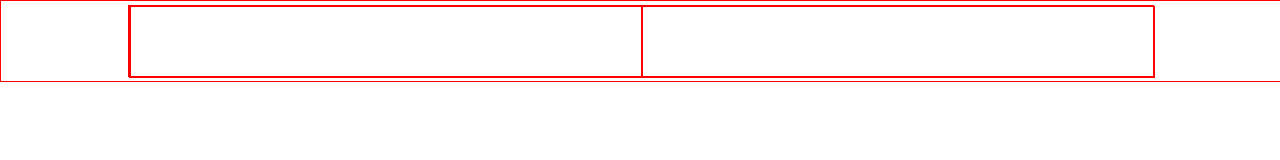
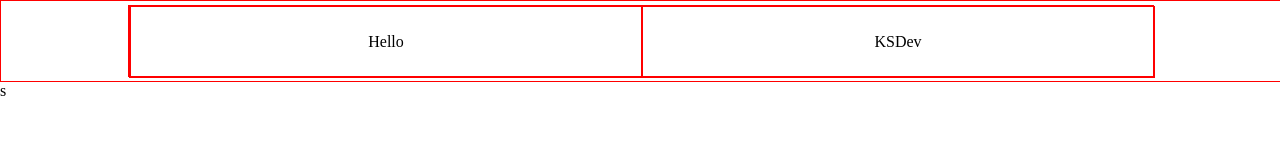
Before and after one commit to KavishkaSasindu/practice_git, a plain HTML site: page index.html in a window 1280 px wide. Drawn offline with Linux system fonts and the light colour scheme.

Commit message:
updated again by ksdev

```diff
--- a/index.html
+++ b/index.html
@@ -10,10 +10,11 @@
     <div class="navbar-outer">
       <div class="navbar-inner">
         <div class="inner-1">
-          <div class="in-1"></div>
-          <div class="in-2"></div>
+          <div class="in-1">Hello</div>
+          <div class="in-2">KSDev</div>
         </div>
       </div>
     </div>
   </body>
 </html>
+s
--- a/style.css
+++ b/style.css
@@ -32,10 +32,16 @@
   width: 100%;
   height: 100%;
   border: 1px solid red;
+  display: flex;
+  justify-content: center;
+  align-items: center;
 }
 
 .in-2 {
   width: 100%;
   height: 100%;
   border: 1px solid red;
+  display: flex;
+  justify-content: center;
+  align-items: center;
 }
```
